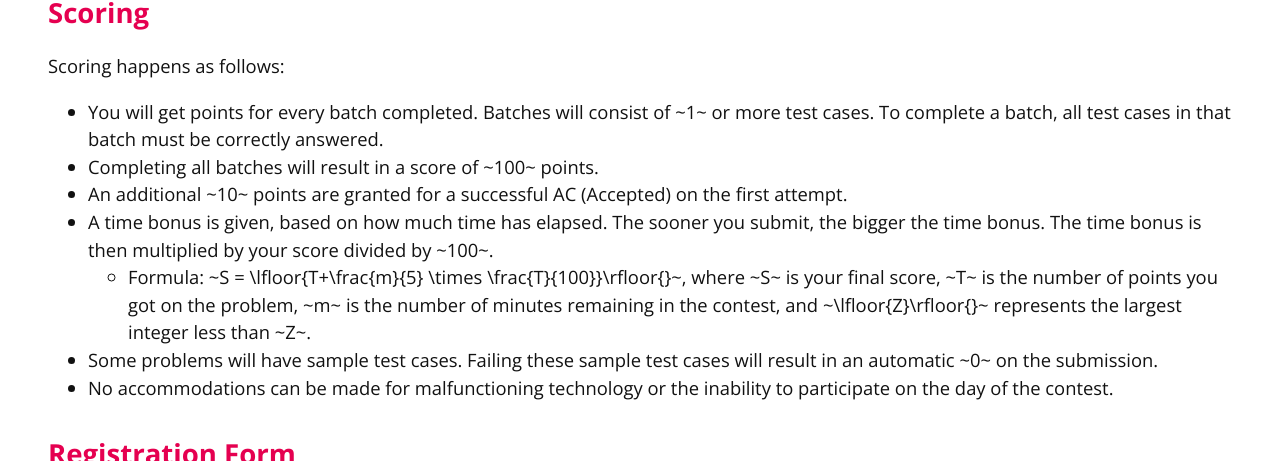
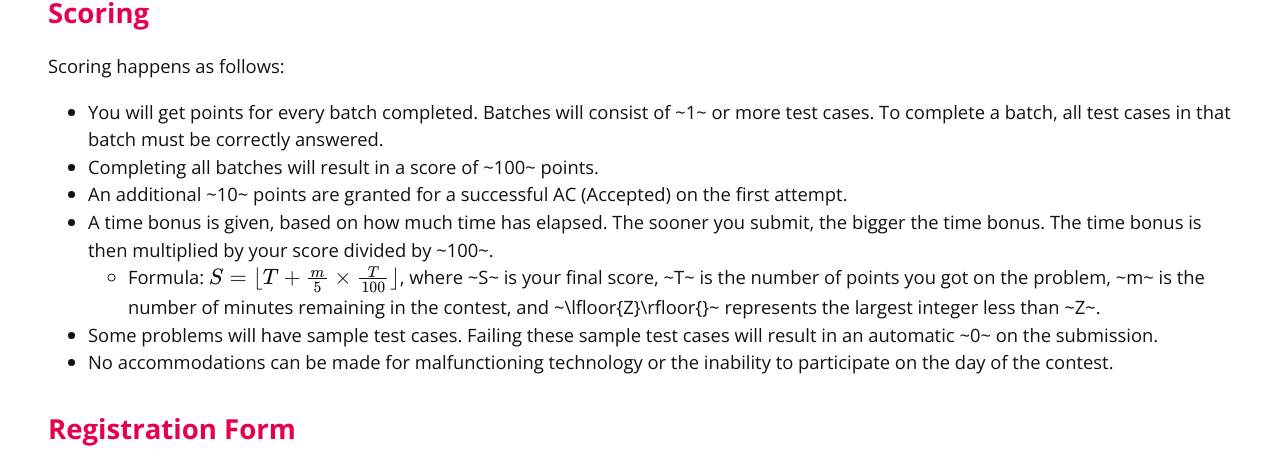
Before and after one commit to mcpt/mcpt.github.io, a Jekyll site: the page built from moose.md, in a window 1280 px wide and 900 px high, scrolled down 2139 px, cut to the strip 0-461 px from the top of the window. Built offline with Jekyll 4.4.1, drawn with Linux system fonts in a browser that asks for light colours; formulas are drawn with MathJax 3.

Commit message:
Add image min-width for mobile & test LaTeX

```diff
--- a/moose.md
+++ b/moose.md
@@ -4,7 +4,7 @@
 description: Information for Mackenzie's 2018 Moose Contest
 permalink: /moose/
 ---
-<img src="/assets/cpt/ads/MOOSE_Poster_New_2.png" style="width: 50vw; float: right; margin-left: 10px; margin-bottom: 10px"/>
+<img src="/assets/cpt/ads/MOOSE_Poster_New_2.png" style="width: 50vw; float: right; margin-left: 10px; margin-bottom: 10px; min-width: 300px;"/>
 
 In preparation for the upcoming CCC and ECOO contest, we are pleased to offer an online practice round with our judge. Consider this an invitation.
 
@@ -54,7 +54,7 @@
  - Completing all batches will result in a score of ~100~ points.
  - An additional ~10~ points are granted for a successful AC (Accepted) on the first attempt.
  - A time bonus is given, based on how much time has elapsed. The sooner you submit, the bigger the time bonus. The time bonus is then multiplied by your score divided by ~100~.
-   - Formula: ~S = \lfloor{T+\frac{m}{5} \times \frac{T}{100}}\rfloor{}~, where ~S~ is your final score, ~T~ is the number of points you got on the problem, ~m~ is the number of minutes remaining in the contest, and ~\lfloor{Z}\rfloor{}~ represents the largest integer less than ~Z~.
+   - Formula: $$S = \lfloor{T+\frac{m}{5} \times \frac{T}{100}}\rfloor{}$$, where ~S~ is your final score, ~T~ is the number of points you got on the problem, ~m~ is the number of minutes remaining in the contest, and ~\lfloor{Z}\rfloor{}~ represents the largest integer less than ~Z~.
  - Some problems will have sample test cases. Failing these sample test cases will result in an automatic ~0~ on the submission.
  - No accommodations can be made for malfunctioning technology or the inability to participate on the day of the contest.
 
```
